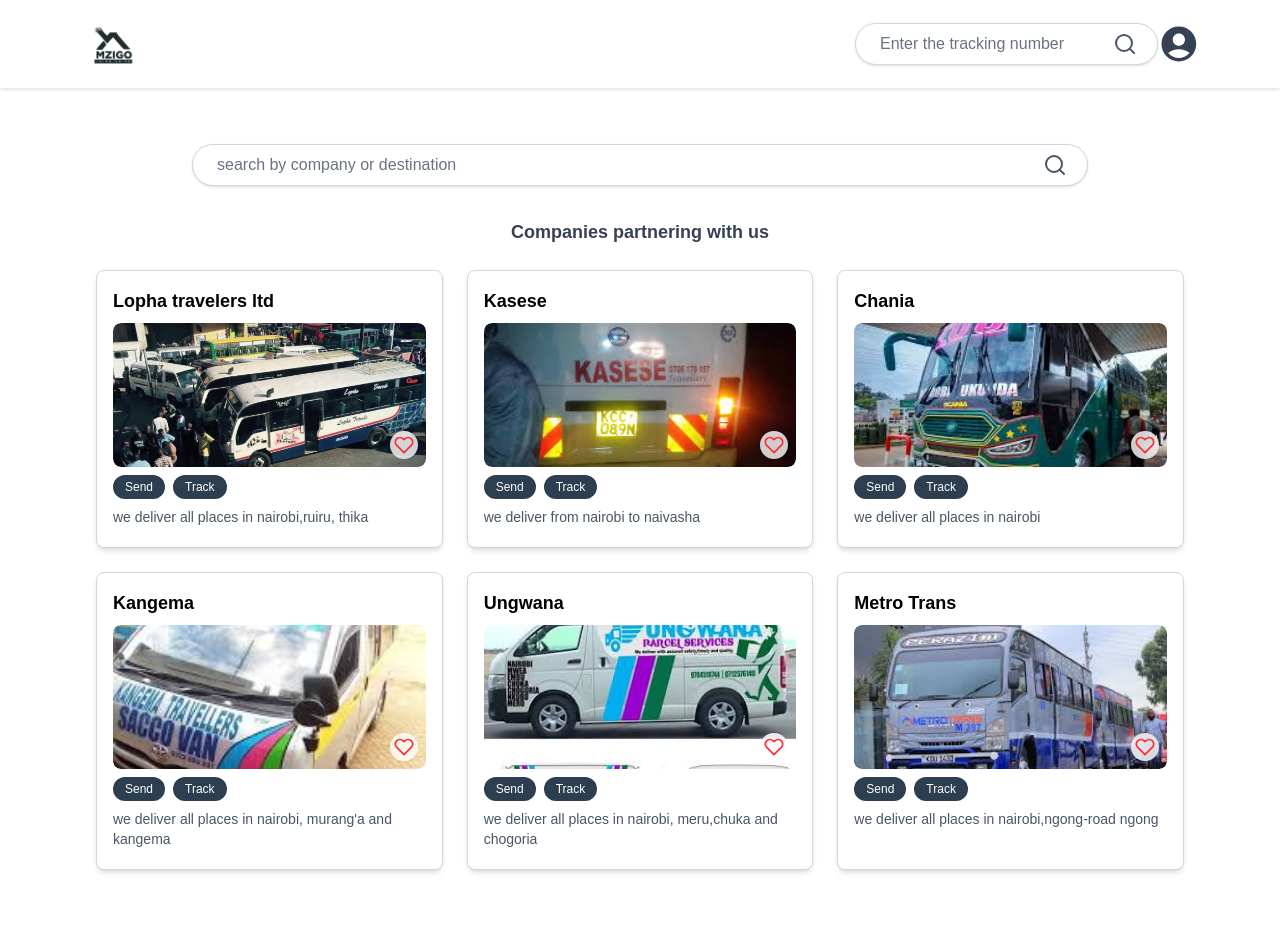
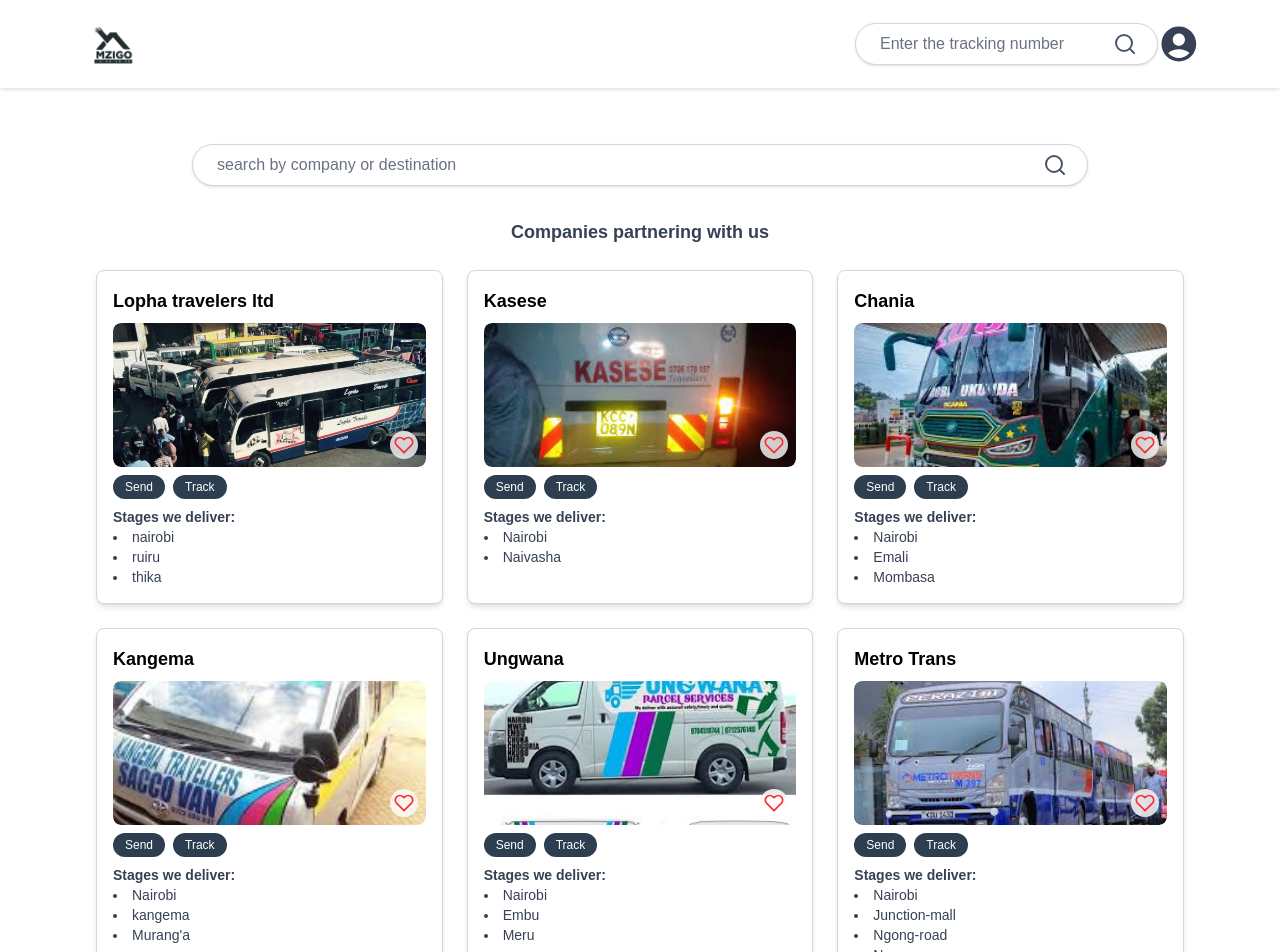
Before and after one commit to Iguru-Limited/Mzigo.co.ke, a Next.js app: page /send-mzigo in a window 1280 px wide. Shown: the top 952 px of the page. Before the commit the page ends 918 px from the top, so only its background shows below. Built offline with nearby package versions, Linux system fonts and the light colour scheme.

Commit message:
updated teh data

```diff
--- a/app/components/CompanyCard.tsx
+++ b/app/components/CompanyCard.tsx
@@ -8,10 +8,10 @@ import { AiFillHeart } from "react-icons/ai";
 interface CompanyCardProps {
   companyName: string;
   imageSrc: string | StaticImageData;
-  description: string;
+  stages: string[];
 }
 
-function CompanyCard({ companyName, imageSrc, description }: CompanyCardProps) {
+function CompanyCard({ companyName, imageSrc, stages }: CompanyCardProps) {
   const [liked, setLiked] = useState(false);
   const [likeCount, setLikeCount] = useState(0);
 
@@ -31,7 +31,7 @@ function CompanyCard({ companyName, imageSrc, description }: CompanyCardProps) {
         {companyName}
       </h3>
 
-      {/* Image Wrapper (relative) */}
+      {/* Image */}
       <div className="w-full rounded-lg overflow-hidden mb-2 relative">
         <Image
           src={imageSrc}
@@ -41,7 +41,7 @@ function CompanyCard({ companyName, imageSrc, description }: CompanyCardProps) {
           className="w-full h-36 object-cover rounded-lg"
         />
 
-        {/* Like Button on Image */}
+        {/* Like Button */}
         <button
           onClick={toggleLike}
           className="absolute bottom-2 right-2 bg-white/80 backdrop-blur-sm p-1 rounded-full text-red-500 hover:scale-110 transition-transform"
@@ -61,11 +61,15 @@ function CompanyCard({ companyName, imageSrc, description }: CompanyCardProps) {
         </button>
       </div>
 
-      {/* Description */}
-      <p className="text-sm text-gray-600 lowercase mb-1">{description}</p>
-
-      {/* Like Count */}
-
+      {/* Stages */}
+      <div className="text-sm text-gray-700 w-full">
+        <p className="font-semibold">Stages we deliver:</p>
+        <ul className="list-disc list-inside">
+          {stages.map((stage, idx) => (
+            <li key={idx}>{stage}</li>
+          ))}
+        </ul>
+      </div>
     </div>
   );
 }
--- a/app/components/Landingpage.tsx
+++ b/app/components/Landingpage.tsx
@@ -6,37 +6,61 @@ const companies = [
     id: 1,
     name: "Lopha travelers ltd",
     image: "/lopha-travel-ltd.jpg",
-    description: "we deliver all places in nairobi,ruiru, thika",
+    stages: [
+      "nairobi",
+      "ruiru",
+      "thika",
+    ],
   },
   {
     id: 2,
     name: "Kasese",
     image: "/kasese logo.jpeg",
-    description: "we deliver from nairobi to naivasha",
+    stages: [
+      "Nairobi",
+      "Naivasha",
+    ],
   },
   {
     id: 3,
     name: "Chania",
     image: "/Chania logo.jpeg",
-    description: "we deliver all places in nairobi",
+    stages: [
+      "Nairobi",
+      "Emali",
+      "Mombasa",
+    ],
   },
   {
     id: 4,
     name: "Kangema",
     image: "/Kangema.jpeg",
-    description: "we deliver all places in nairobi, murang'a and kangema",
+    stages: [
+      "Nairobi",
+      "kangema",
+      "Murang'a",
+    ],
   },
   {
     id: 5,
     name: "Ungwana",
     image: "/ungwana logo.jpeg",
-    description: "we deliver all places in nairobi, meru,chuka and chogoria",
+    stages: [
+      "Nairobi",
+      "Embu",
+      "Meru",
+    ],
   },
   {
     id: 6,
     name: "Metro Trans",
     image: "/metro trans.jpeg",
-    description: "we deliver all places in nairobi,ngong-road ngong ",
+    stages: [
+      "Nairobi",
+      "Junction-mall",
+      "Ngong-road",
+      "Ngong",
+    ],
   },
 ];
 
@@ -49,7 +73,7 @@ function Landingpage() {
             key={company.id}
             companyName={company.name}
             imageSrc={company.image}
-            description={company.description}
+            stages={company.stages}
           />
         ))}
       </div>
```
